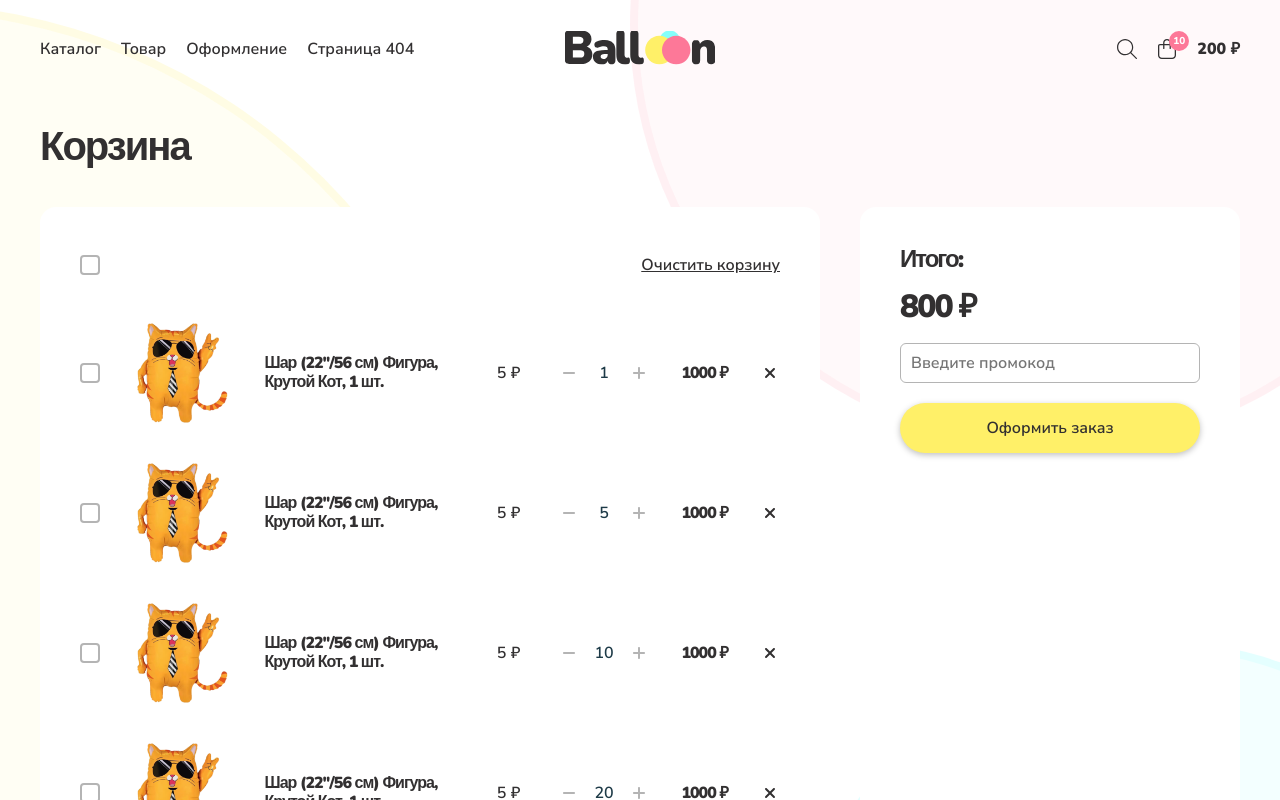
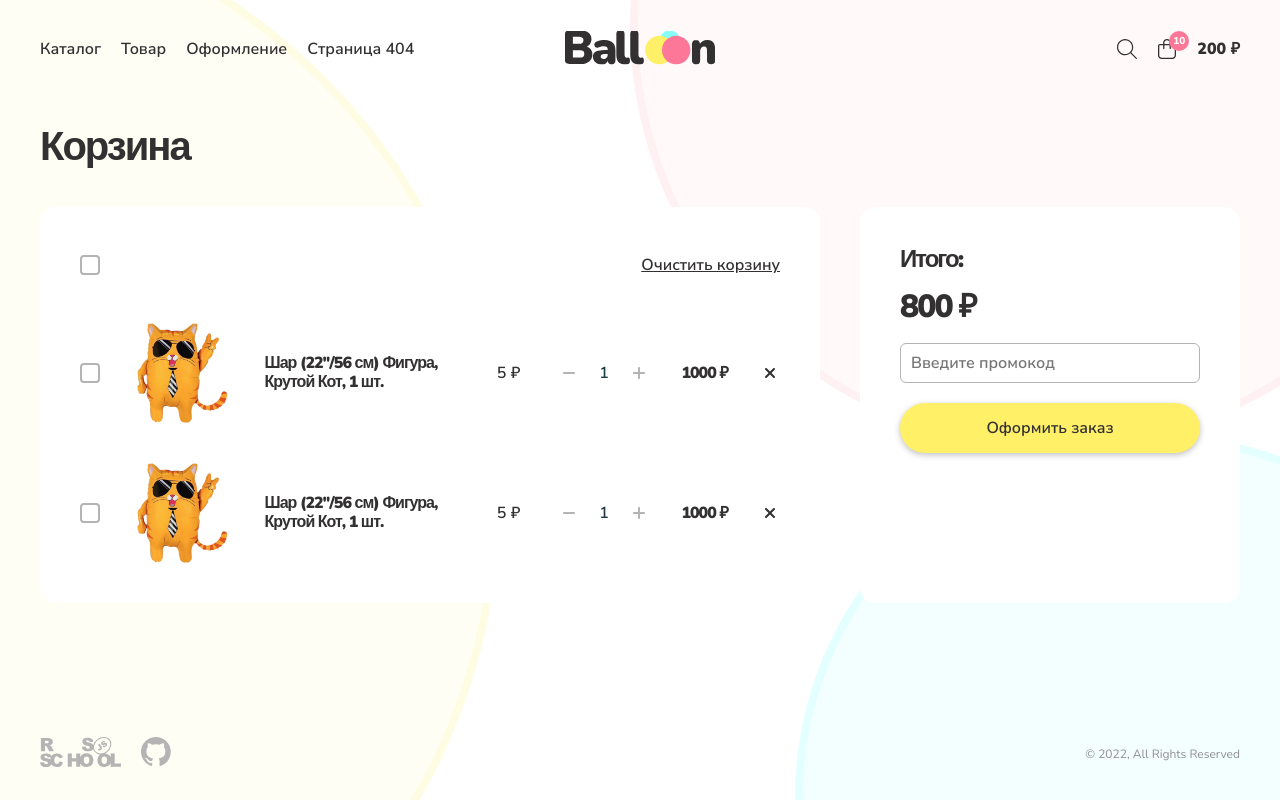
Before and after one commit to izmailowAlex/balloon-store, a React (Create React App) app: page /cart in a window 1280 px wide. Shown: the top 800 px of the page. Built offline with nearby package versions, Linux system fonts and the light colour scheme.

Commit message:
feat: add min max props

```diff
--- a/src/components/Main/Cart/Cart.js
+++ b/src/components/Main/Cart/Cart.js
@@ -15,10 +15,26 @@ function Cart() {
             <a className="cart__cart-clear" href="src/components/Main/Cart/Cart#">Очистить корзину</a>
           </div>
           <ul className="cart__list">
-            <li className="cart__item"><Product name="Шар (22''/56 см) Фигура, Крутой Кот, 1 шт." image="../../images/cat.png" price={5} count={1}/></li>
-            <li className="cart__item"><Product name="Шар (22''/56 см) Фигура, Крутой Кот, 1 шт." image="../../images/cat.png" price={5} count={5}/></li>
-            <li className="cart__item"><Product name="Шар (22''/56 см) Фигура, Крутой Кот, 1 шт." image="../../images/cat.png" price={5} count={10}/></li>
-            <li className="cart__item"><Product name="Шар (22''/56 см) Фигура, Крутой Кот, 1 шт." image="../../images/cat.png" price={5} count={20}/></li>
+            <li className="cart__item">
+              <Product
+                name="Шар (22''/56 см) Фигура, Крутой Кот, 1 шт."
+                image="../../images/cat.png"
+                price={5}
+                count={1}
+                min={1}
+                max={100}
+              />
+            </li>
+            <li className="cart__item">
+              <Product
+                name="Шар (22''/56 см) Фигура, Крутой Кот, 1 шт."
+                image="../../images/cat.png"
+                price={5}
+                count={1}
+                min={1}
+                max={100}
+              />
+            </li>
           </ul>
         </div>
         <div className="cart__summary">
--- a/src/components/Main/Cart/Product/Product.js
+++ b/src/components/Main/Cart/Product/Product.js
@@ -2,14 +2,14 @@ import './Product.css';
 import Checkbox from "../../../UI/Checkbox/Checkbox";
 import Counter from "../../../UI/Counter/Counter";
 
-function Product({image, name, price, count}) {
+function Product({image, name, price, count, min, max}) {
   return (
     <div className="product">
       <span className="product__checkbox"><Checkbox /></span>
       <img className="product__image" src={image} alt="Product"></img>
       <span className="product__name">{name}</span>
       <span className="product__price">{price}</span>
-      <span className="product__quantity"><Counter count={count}/></span>
+      <span className="product__quantity"><Counter count={count} min={min} max={max}/></span>
       <span className="product__amount">1000</span>
       <button className="product__remove">
         <span className="icon">
--- a/src/components/Main/Catalog/CatalogListCards/Card/Card.js
+++ b/src/components/Main/Catalog/CatalogListCards/Card/Card.js
@@ -10,7 +10,7 @@ function Card({product}) {
       <div className="card__title">{product.title}</div>
       <div className="card__controls">
         <h3 className="card__price">{product.price} ₽</h3>
-        <Counter count={product.count}/>
+        <Counter count={product.count} min={1} max={100}/>
         <button className="card__button"></button>
       </div>
     </div>
```
